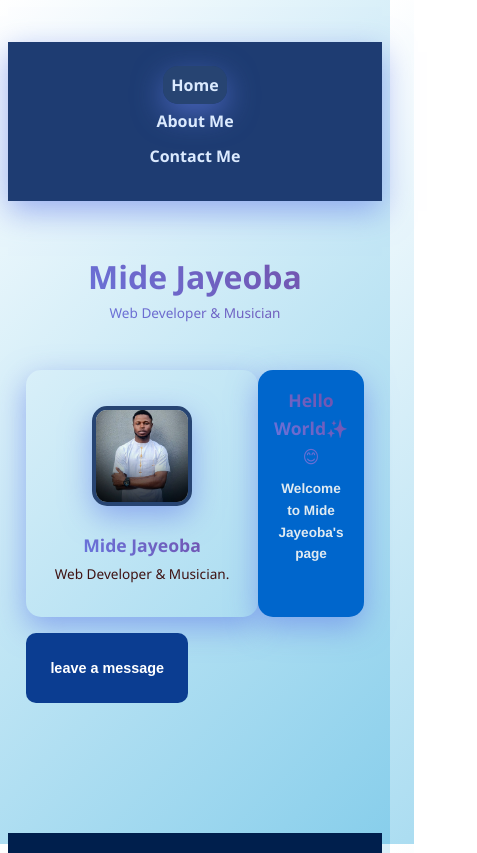
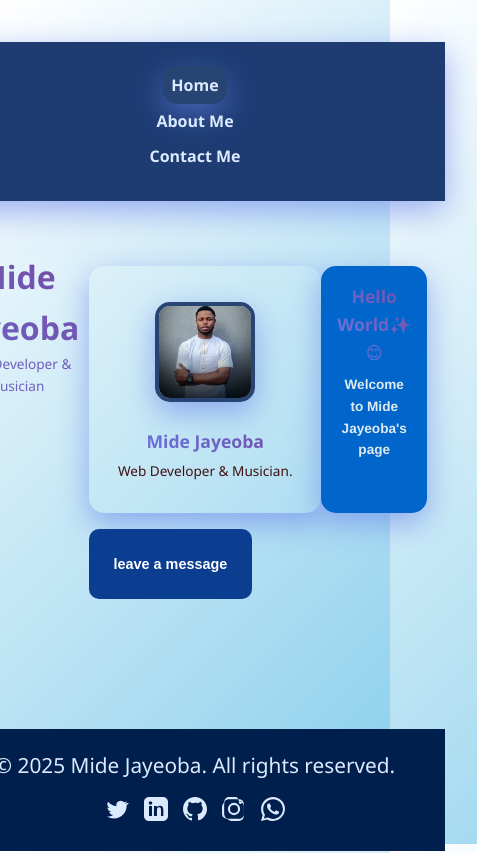
Before and after one commit to MideJayeoba/myPortfolio, a React (Vite) app in the folder react-profilepage/: page / in a window 390 px wide. Shown: the top 853 px of the page, 477 px wide, since content can reach past the window. Built offline with nearby package versions, Linux system fonts and the light colour scheme.

Commit message:
update on the general styling and position 2

```diff
--- a/react-profilepage/src/App.css
+++ b/react-profilepage/src/App.css
@@ -544,9 +544,12 @@ footer p {
 /* Added container and section-title styles */
 .container {
   max-width: 1200px;       /* Desktop max width */
-  padding: 1rem 1rem;
+  margin: 0 auto 2rem auto;
+  padding: 0 1rem;
+  box-sizing: border-box;
+
   display: flex;
-  flex-direction: column;
+  direction: column;
   justify-content: center;
 }
 
@@ -554,7 +557,6 @@ footer p {
 @media (max-width: 1024px) {
   .container {
     max-width: 900px;
-    padding: 0 0.7rem;
   }
 }
 
@@ -562,14 +564,14 @@ footer p {
 @media (max-width: 768px) {
   .container {
     max-width: 640px;
-    padding: 0 0.7rem;
+    padding: 0 0.75rem;
   }
 }
 
 /* Phones */
 @media (max-width: 480px) {
   .container {
-    max-width: 450px;
+    max-width: 100%;
     padding: 0 0.5rem;
   }
 }
```
